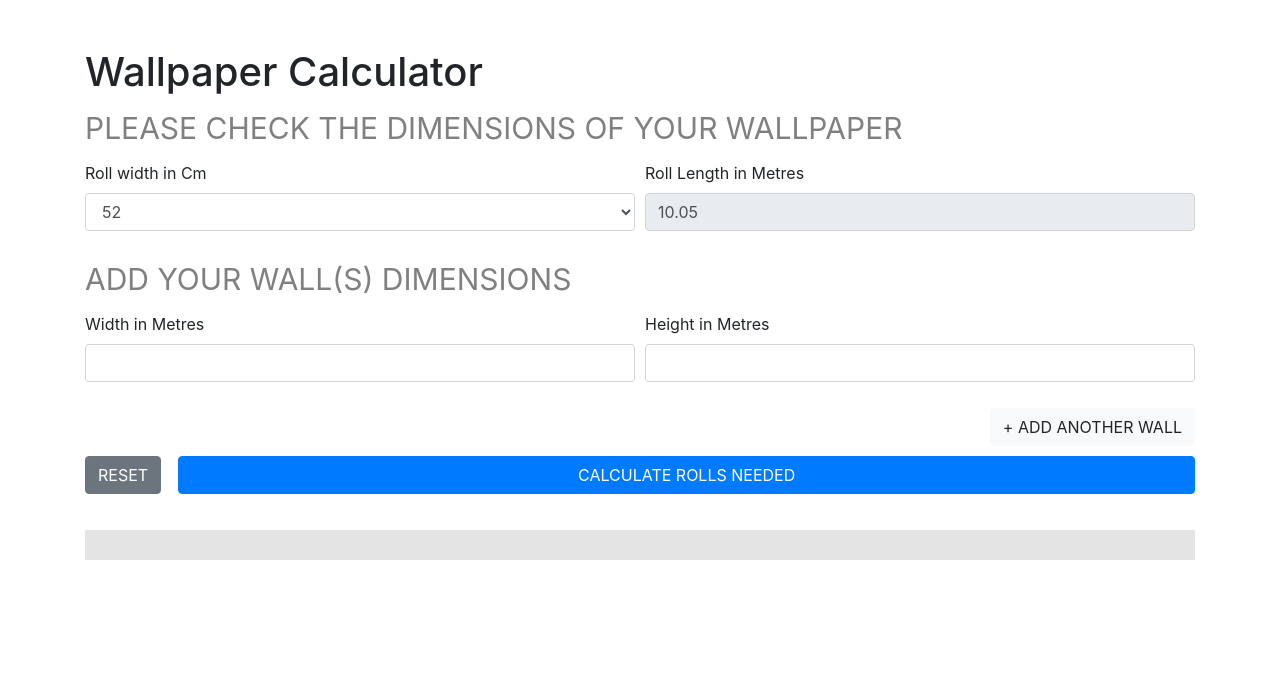
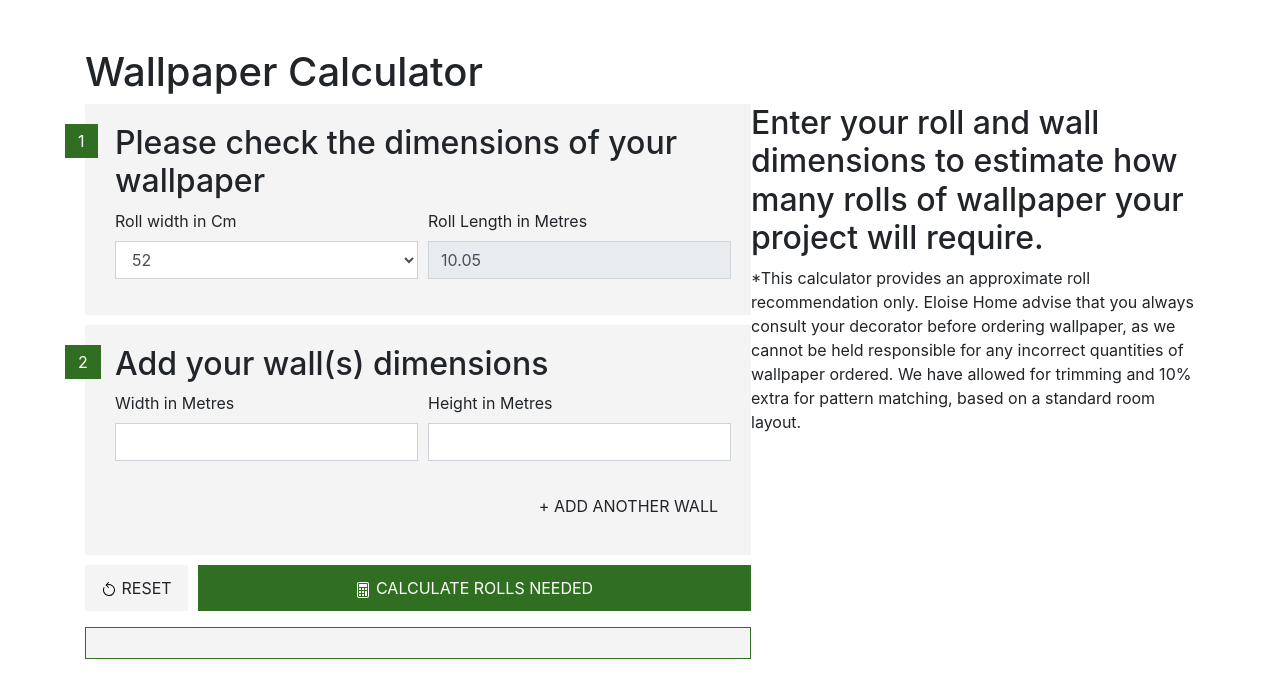
Before and after one commit to renodor/wallpaper-calculator, a website: page index.html in a window 1280 px wide. Drawn offline with nearby package versions, Linux system fonts and the light colour scheme.

Commit message:
add front end design

```diff
--- a/index.html
+++ b/index.html
@@ -18,10 +18,13 @@
     <title>Wallpaper Calculator</title>
   </head>
   <body>
-    <div class="container mt-5">
+    <div class="container mt-5" id="wallpaper-calculator-container">
       <h1>Wallpaper Calculator</h1>
+      <div class="d-flex">
         <form id="wallpaper-calculator">
-        <div class="form-title">Please check the dimensions of your wallpaper</div>
+          <div class="wallpaper-calculator-section">
+            <div class="section-counter">1</div>
+            <h2>Please check the dimensions of your wallpaper</h2>
             <div class="form-row">
               <div class="form-group col-md-6">
                 <label for="roll-width">Roll width in Cm</label>
@@ -37,7 +40,8 @@
                 <input type="text" class="form-control" id="roll-length" value="10.05" readonly>
               </div>
             </div>
-<!--         <div class="form-group">
+          </div>
+          <!-- <div class="form-group">
             <div class="form-title">Select a unit of measurement</div>
             <div class="form-check form-check-inline">
               <input class="form-check-input" type="radio" name="measurement-unit" id="meters" value="meters" checked>
@@ -48,7 +52,9 @@
               <label class="form-check-label" for="feets">Feet & Inches</label>
             </div>
           </div> -->
-        <div class="form-title">Add your wall(s) dimensions</div>
+          <div class="wallpaper-calculator-section">
+            <div class="section-counter">2</div>
+            <h2>Add your wall(s) dimensions</h2>
             <div class="walls-dimensions-container">
               <div class="form-row walls-dimensions">
                 <div class="form-group col-md-6">
@@ -62,18 +68,32 @@
               </div>
             </div>
             <div class="add-wall-container">
-          <button class="btn btn-light" id="add-wall-btn">+ ADD ANOTHER WALL</button>
+              <button class="btn" id="add-wall-btn">+ ADD ANOTHER WALL</button>
+            </div>
           </div>
           <div class="form-row">
-          <div class="form-group col-md-1">
-            <button class="btn btn-secondary" id="reset-btn">RESET</button>
+            <div class="form-group col-md-2">
+              <button class="btn" id="reset-btn">
+                <img src="arrow-counterclockwise.svg" alt="">
+                RESET
+              </button>
             </div>
-          <div class="form-group col-md-11">
-            <button type="submit" class="btn btn-primary w-100" id="calculate-btn">CALCULATE ROLLS NEEDED</button>
+            <div class="form-group col-md-10">
+              <button type="submit" class="btn" id="calculate-btn">
+                <img src="calculator-fill.svg" alt="">
+                <span>CALCULATE ROLLS NEEDED</span>
+              </button>
             </div>
           </div>
+          <div id="result"></div>
         </form>
-      <div id="result"></div>
+        <div class="description">
+          <h2>Enter your roll and wall dimensions to estimate how many rolls of wallpaper your project will require.</h2>
+          <p>*This calculator provides an approximate roll recommendation only. Eloise Home advise that you always consult your decorator before ordering wallpaper, as we cannot be held responsible for any incorrect quantities of wallpaper ordered. We have allowed for trimming and 10% extra for pattern matching, based on a standard room layout.</p>
+        </div>
+
+      </div>
+
     </div>
 
     <!-- jQuery first, then Popper.js, then Bootstrap JS -->
--- a/script.js
+++ b/script.js
@@ -54,7 +54,7 @@ calculateBtn.addEventListener('click', (event) => {
   const totalWallsSurfaceWithErrorMargin = totalWallsSurface * 1.1;
   const rollSurface = calculateSurface(rollWidth, rollLength);
   const rollsNeeded = Math.ceil(totalWallsSurfaceWithErrorMargin / rollSurface);
-  result.innerHTML = `We estimate you’ll need <b>${rollsNeeded}</b> rolls of our wallpaper to cover <b>${totalWallsSurface}</b> square m of wall.`;
+  result.innerHTML = `We estimate you’ll need <b>${rollsNeeded}</b> rolls of our wallpaper to cover <b>${totalWallsSurface}</b> square meters of wall.`;
   console.log(totalWallsSurfaceWithErrorMargin);
 });
 
--- a/style.css
+++ b/style.css
@@ -1,24 +1,59 @@
-.form-title {
-  font-size: 30px;
-  text-transform: uppercase;
-  color: gray;
-  margin: 10px 0;
+#wallpaper-calculator-container #wallpaper-calculator {
+  width: 60%;
 }
 
-#result {
-  margin-top: 20px;
+#wallpaper-calculator-container .description {
+  width: 40%;
+}
+
+#wallpaper-calculator .wallpaper-calculator-section {
+  position: relative;
+  background-color: #F4F4F4;
+  padding: 20px 20px 20px 30px;
+  margin-bottom: 10px;
+}
+
+.wallpaper-calculator-section .section-counter {
+  background-color: #306F21;
+  position: absolute;
+  left: -20px;
+  padding: 5px 13px;
+  color: white;
+}
+
+#wallpaper-calculator .form-control {
+  border-radius: 0;
+}
+
+#wallpaper-calculator #result {
   padding: 15px;
   font-size: 20px;
   text-align: center;
-  background-color: #e4e4e4;
+  background-color: #F4F4F4;
+  border: 1px solid #306F21;
 }
 
-#result span {
+#wallpaper-calculator #result span {
   font-weight: bolder;
 }
 
-.add-wall-container {
+#wallpaper-calculator .add-wall-container {
   display: flex;
   justify-content: flex-end;
   margin: 10px 0;
 }
+
+#wallpaper-calculator #reset-btn {
+  background-color: #F4F4F4;
+  padding: 10px;
+  width: 100%;
+  border-radius: 0;
+}
+
+#wallpaper-calculator #calculate-btn {
+  width: 100%;
+  border-radius: 0;
+  background-color: #306F21;
+  color: white;
+  padding: 10px;
+}
```
Also changed, not shown: arrow-counterclockwise.svg (added), calculator-fill.svg (added), x-circle.svg (added), x-square.svg (added). Lines whose indentation alone changed are shown as unchanged.
